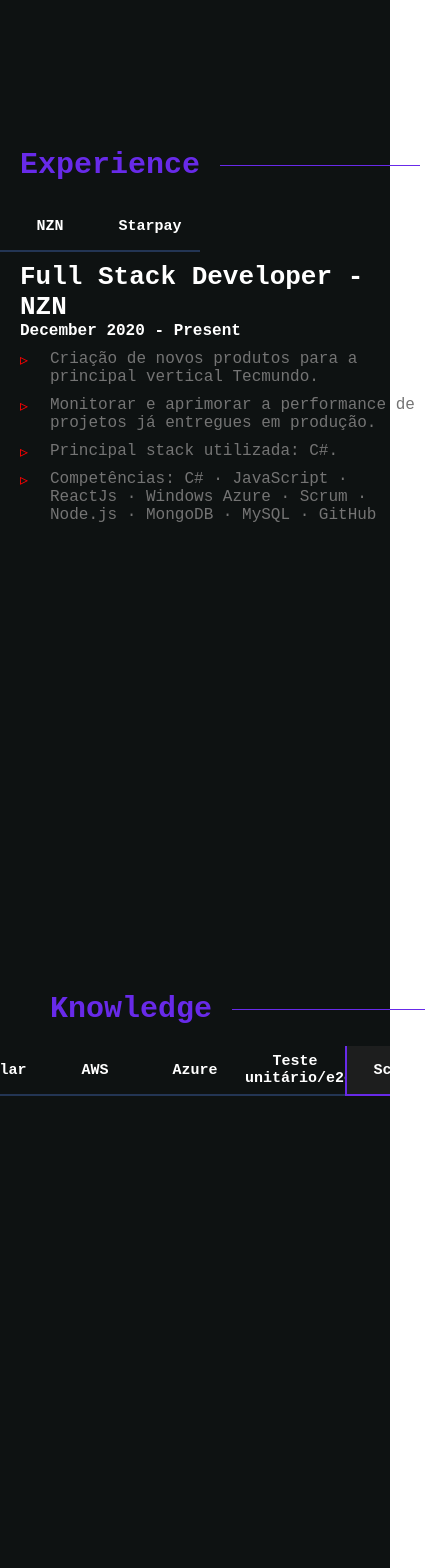
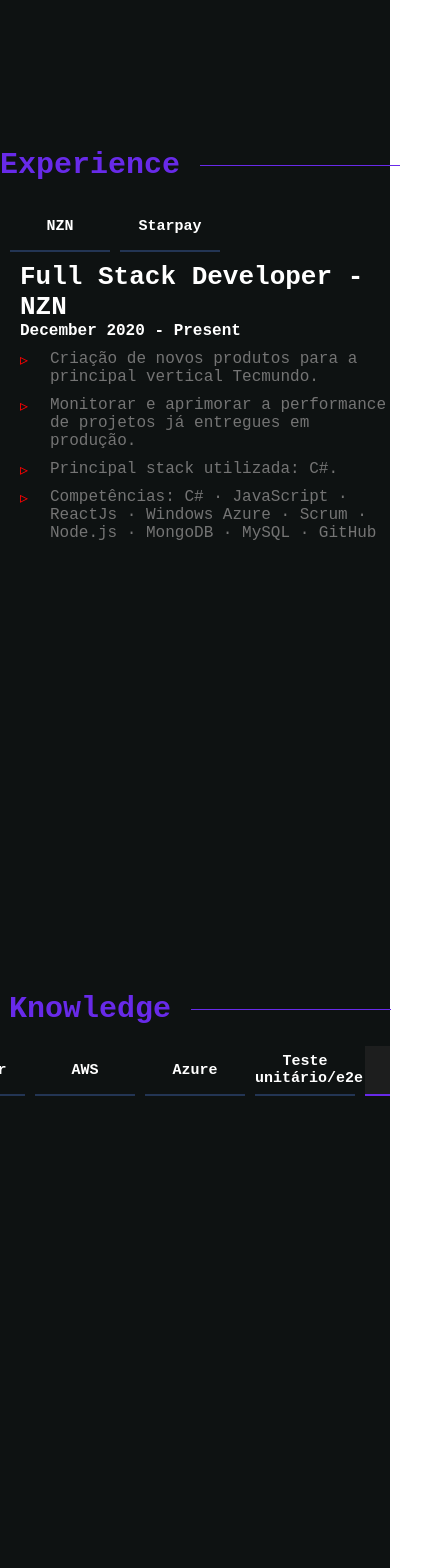
Before and after one commit to GustavoGomesRibeiro/portifolioV2, a React (Vite) app in the folder gustavo-gomes/: page / in a window 390 px wide. Shown: the part 1660-3228 px from the top of the page, 425 px wide, since content can reach past the window. Built offline with nearby package versions, Linux system fonts and the light colour scheme.

Commit message:
adjusments to make site responsive

```diff
--- a/gustavo-gomes/src/components/RightNav/styled.tsx
+++ b/gustavo-gomes/src/components/RightNav/styled.tsx
@@ -23,6 +23,7 @@
         transform: ${props => props.open ? 'translateX(0)' : 'translateX(100%)'};
         transition: transform 0.3s ease-in-out;
         display: ${props => props.open ? 'flex' : 'none'};
+        z-index: 1;
     }
 
     @media(max-width: 768px) {
@@ -39,6 +40,7 @@
         transform: ${props => props.open ? 'translateX(0)' : 'translateX(100%)'};
         transition: transform 0.3s ease-in-out;
         display: ${props => props.open ? 'flex' : 'none'} ;
+        z-index: 1;
     }
 `;
 
--- a/gustavo-gomes/src/components/Title/styled.tsx
+++ b/gustavo-gomes/src/components/Title/styled.tsx
@@ -21,4 +21,8 @@
     height: 1px;
     margin-left: 20px;
     background: #682ae9;
+
+    @media (max-width: 425px) {
+        width: 200px;
+    }
 `;
--- a/gustavo-gomes/src/pages/Partials/experience/styled.tsx
+++ b/gustavo-gomes/src/pages/Partials/experience/styled.tsx
@@ -23,32 +23,10 @@
 
     @media (max-width: 425px) {
         width: 400px;
-        margin: 0px 20px;
-    }
-`;
-
-export const Title = styled.p`
-    font-size: 30px;
-    font-family: monospace;
-    font-weight: bold;
-    color: ${props => props.theme.fonts.title};
-    padding: 20px 0px;
-`;
-
-export const AreaTitle = styled.div`
-    display: flex;
-    align-items: center;
-    flex-direction: row;
-`;
-
-export const Bar = styled.div`
-    width: 300px;
-    height: 1px;
-    margin-left: 20px;
-    background: #682ae9;
-
-    @media (max-width: 425px) {
-        width: 200px;
+        margin: 0px 0px;
+        display: flex;
+        justify-content: center;
+        align-items: center;
     }
 `;
 
@@ -90,6 +68,7 @@
             border-top: none;
             border-bottom: 2px solid #233554;
             border-right: none;
+            margin-left: 10px;
         }
     }
 
@@ -104,6 +83,7 @@
 
         @media (max-width: 425px ) {
             border-bottom: 2px solid #682ae9;
+            border-left: none;
             background: #1d1e1e;
             transition: 1s;
         }
@@ -139,7 +119,7 @@
         margin-top: 10px;
 
         @media (max-width: 425px) {
-            width: 400px;
+            width: 375px;
         }
     }
 
--- a/gustavo-gomes/src/pages/Partials/knowledge/index.tsx
+++ b/gustavo-gomes/src/pages/Partials/knowledge/index.tsx
@@ -6,7 +6,7 @@
 import {
     Container,
     AreaContent,
-    WorkExperience,
+    AreaTitle,
     AreaButton,
     Descriptions
 } from './styled';
@@ -36,9 +36,9 @@
     return (
         <Container id="knowledge">
             <AreaContent>
-                <WorkExperience>
+                <AreaTitle>
                     <Titles title="Knowledge"/>
-                </WorkExperience>
+                </AreaTitle>
 
                 <AreaButton>
                     <ul className="button-knowledge">
--- a/gustavo-gomes/src/pages/Partials/knowledge/styled.tsx
+++ b/gustavo-gomes/src/pages/Partials/knowledge/styled.tsx
@@ -13,40 +13,28 @@
 
 export const AreaContent = styled.div``;
 
-export const WorkExperience = styled.div`
+export const AreaTitle = styled.div`
     flex-direction: column;
     display: flex;
     margin: 0px 50px;
     width: 600px;
 
-    @media(max-width: 425px ) {
-        width: 375px;
+    @media (max-width: 425px) {
+        width: 400px;
+        margin: 0px 0px;
+        display: flex;
+        justify-content: center;
+        align-items: center;
+
     }
-`;
-
-export const Title = styled.p`
-    font-size: 30px;
-    font-family: monospace;
-    font-weight: bold;
-    color: ${props => props.theme.fonts.title};
-    padding: 20px 0px;
-`;
-
-export const AreaTitle = styled.div`
-    display: flex;
-    align-items: center;
-    flex-direction: row;
-`;
-
-export const Bar = styled.div`
-    width: 300px;
-    height: 1px;
-    margin-left: 20px;
-    background: #682ae9;
 `;
 
 export const AreaButton = styled.div`
     display: flex;
+
+    @media (max-width: 425px) {
+        flex-direction: column;
+    }
 
     .button-knowledge {
         @media (max-width: 425px) {
@@ -59,9 +47,7 @@
         list-style: none;
     }
 
-    li{
-        /* margin: 10px; */
-    }
+    li{}
 
     button{
         color: #fff;
@@ -82,6 +68,7 @@
             border-top: none;
             border-bottom: 2px solid #233554;
             border-right: none;
+            margin-left: 10px;
         }
     }
 
@@ -96,6 +83,7 @@
 
         @media (max-width: 425px ) {
             border-bottom: 2px solid #682ae9;
+            border-left: none;
             background: #1d1e1e;
             transition: 1s;
         }
@@ -112,6 +100,11 @@
         font-family: monospace;
         font-weight: bold;
         color: #fff;
+
+        @media (max-width: 425px ) {
+            font-size: 26px;
+            margin-top: 10px;
+        }
     }
 
     p{
@@ -124,6 +117,10 @@
     div {
         width: 600px;
         margin-top: 10px;
+
+        @media (max-width: 425px) {
+            width: 375px;
+        }
     }
 
     ul {
--- a/gustavo-gomes/src/pages/Partials/projects/styled.tsx
+++ b/gustavo-gomes/src/pages/Partials/projects/styled.tsx
@@ -20,8 +20,12 @@
     margin: 0px 50px;
     width: 600px;
 
-    @media(max-width: 425px ) {
-        width: 375px;
+    @media (max-width: 425px) {
+        width: 400px;
+        margin: 0px 0px;
+        display: flex;
+        justify-content: center;
+        align-items: center;
     }
 `;
 
```
